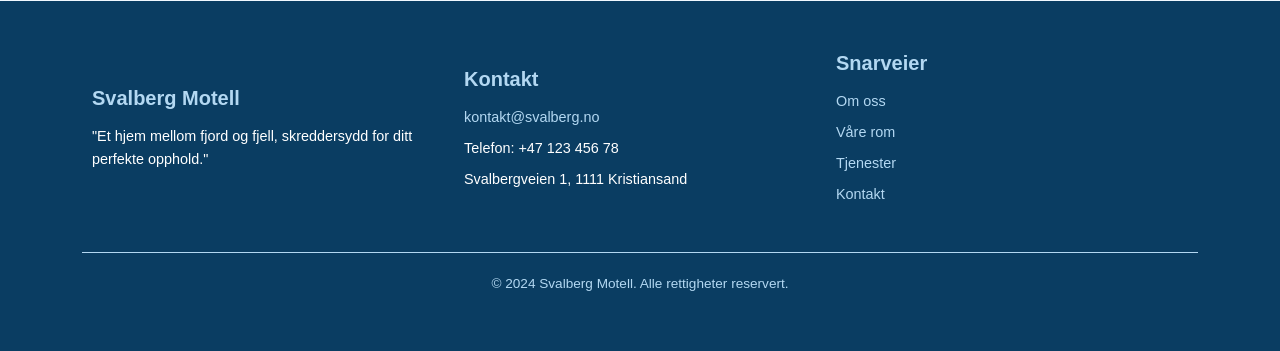
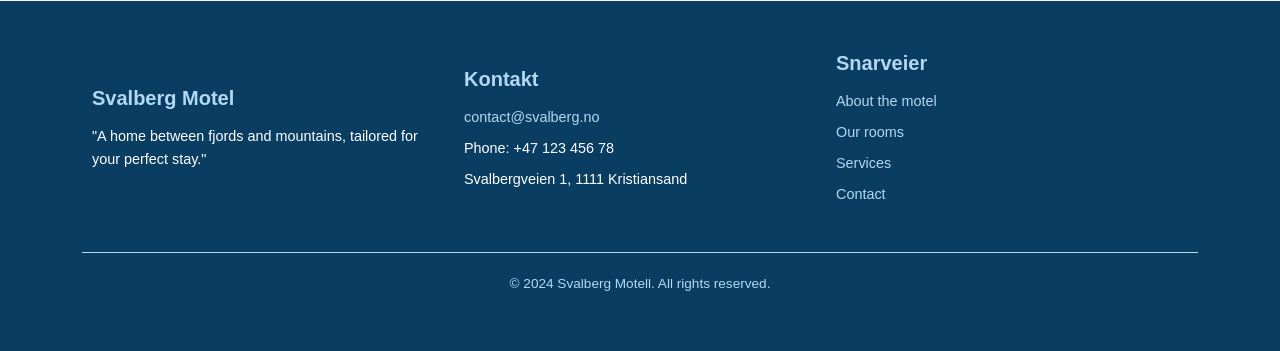
Before and after one commit to 4nn4md/Svalberg-Motell, a PHP site: page /Svalberg-Motell/index1.php in a window 1280 px wide. Shown: the part 2542-2893 px from the top of the page. Run offline with PHP 8.4, Linux system fonts and the light colour scheme.

Commit message:
fikset på å oversette footer, la til og lagde error fil til sider vi ikke har laget og satte det inn der det passer

```diff
--- a/www/assets/inc/footer1.php
+++ b/www/assets/inc/footer1.php
@@ -14,15 +14,15 @@
     <div class="container">
         <div class="footer-content">
             <div class="footer-section">
-                <h5 class="footer-heading">Svalberg Motell</h5>
-                <p>"Et hjem mellom fjord og fjell, skreddersydd for ditt perfekte opphold."</p>
+                <h5 class="footer-heading">Svalberg Motel</h5>
+                <p>"A home between fjords and mountains, tailored for your perfect stay."</p>
             </div>
 
             <div class="footer-section">
                 <h5 class="footer-heading">Kontakt</h5>
                 <ul class="footer-list">
-                    <li><a href="mailto:kontakt@svalberg.no">kontakt@svalberg.no</a></li>
-                    <li>Telefon: +47 123 456 78</li>
+                    <li><a href="mailto:kontakt@svalberg.no">contact@svalberg.no</a></li>
+                    <li>Phone: +47 123 456 78</li>
                     <li>Svalbergveien 1, 1111 Kristiansand</li>
                 </ul>
             </div>
@@ -30,16 +30,16 @@
             <div class="footer-section">
                 <h5 class="footer-heading">Snarveier</h5>
                 <ul class="footer-list">
-                    <li><a href="#">Om oss</a></li>
-                    <li><a href="#">Våre rom</a></li>
-                    <li><a href="#">Tjenester</a></li>
-                    <li><a href="#">Kontakt</a></li>
+                    <li><a href="/Svalberg-Motell/www/about.php">About the motel</a></li>
+                    <li><a href="/Svalberg-Motell/www/rooms.php">Our rooms</a></li>
+                    <li><a href="/Svalberg-Motell/www/error.php">Services</a></li>
+                    <li><a href="/Svalberg-Motell/www/error.php">Contact</a></li>
                 </ul>
             </div>
         </div>
         <div class="footer-divider"></div>
         <div class="footer-bottom">
-            <p>&copy; 2024 Svalberg Motell. Alle rettigheter reservert.</p>
+            <p>&copy; 2024 Svalberg Motell. All rights reserved.</p>
         </div>
     </div>
 </footer>
--- a/www/assets/inc/header1.php
+++ b/www/assets/inc/header1.php
@@ -36,10 +36,10 @@ session_start(); // Start the session to access $_SESSION variables
                             <a class="nav-link mx-lg-2" href="/Svalberg-Motell/www/rooms.php">Our Rooms</a>
                         </li>
                         <li class="nav-item">
-                            <a class="nav-link mx-lg-2" href="#">Services</a>
+                            <a class="nav-link mx-lg-2" href="/Svalberg-Motell/www/error.php">Services</a>
                         </li>
                         <li class="nav-item">
-                            <a class="nav-link mx-lg-2" href="#">Contact</a>
+                            <a class="nav-link mx-lg-2" href="/Svalberg-Motell/www/error.php">Contact</a>
                         </li>
                         <?php if (isset($_SESSION['email']) && !empty($_SESSION['email'])): ?>
                             <li class="nav-item">
--- a/www/index1.php
+++ b/www/index1.php
@@ -101,21 +101,21 @@ if ($_SERVER['REQUEST_METHOD'] == 'POST') {
     <div id="carouselExample" class="carousel slide">
         <div class="carousel-inner">
             <div class="carousel-item active">
-                <img src="assets/image/index1/Hjem4.jpg" class="d-block w-100" alt="...">
+                <img src="assets/image/index1/Hjem4.jpg" class="d-block w-100" alt="oceanAndRocksInYellowLight">
                 <div class="carousel-caption d-none d-md-block">
                     <h5>Experience the peace</h5>
                     <p>Unique nature experiences are waiting for you.</p>
                 </div>
             </div>
             <div class="carousel-item">
-                <img src="assets/image/index1/Hjem3.jpg" class="d-block w-100" alt="...">
+                <img src="assets/image/index1/Hjem3.jpg" class="d-block w-100" alt="blueOceanAndRocks">
                 <div class="carousel-caption d-none d-md-block">
                     <h5>Family vacation</h5>
                     <p>Create memories with those you love.</p>
                 </div>
             </div>
             <div class="carousel-item">
-                <img src="assets/image/index1/Hjem5.jpg" class="d-block w-100" alt="...">
+                <img src="assets/image/index1/Hjem5.jpg" class="d-block w-100" alt="forestWithLight">
                 <div class="carousel-caption d-none d-md-block">
                     <h5>Nature experiences</h5>
                     <p>Discover the beautiful nature around us.</p>
@@ -139,7 +139,7 @@ if ($_SERVER['REQUEST_METHOD'] == 'POST') {
     <div class="container">
         <div class="row align-items-center mb-4">
             <div class="col-md-6">
-                <img src="assets/image/index1/Hjem7.jpg" class="img-fluid" alt="Image description">
+                <img src="assets/image/index1/Hjem7.jpg" class="img-fluid" alt="peacefulWomanHoldingMugLookingOutsideFromBed">
             </div>
             <div class="col-md-6">
                 <h3>Discover our facilities</h3>
@@ -155,7 +155,7 @@ if ($_SERVER['REQUEST_METHOD'] == 'POST') {
                 <button class="btn custom-btn mt-3">Read more</button>
             </div>
             <div class="col-md-6">
-                <img src="assets/image/index1/Hjem5.jpg" class="img-fluid" alt="Image description">
+                <img src="assets/image/index1/Hjem5.jpg" class="img-fluid" alt="forestWithLight">
             </div>
         </div>
     </div>
```
Also changed, not shown: www/error.php (added, +61 -0 lines), www/login.php (+10 -10 lines).
